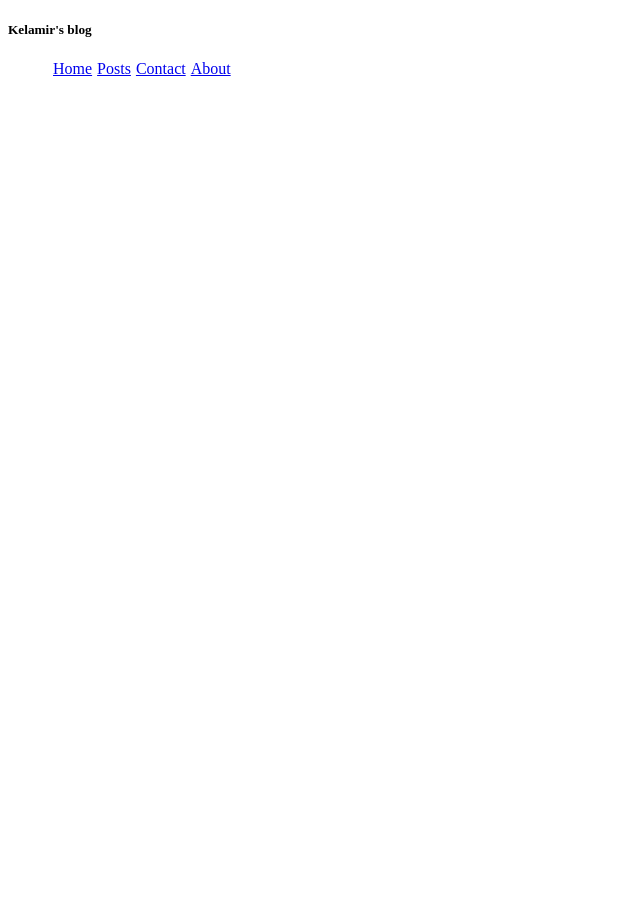
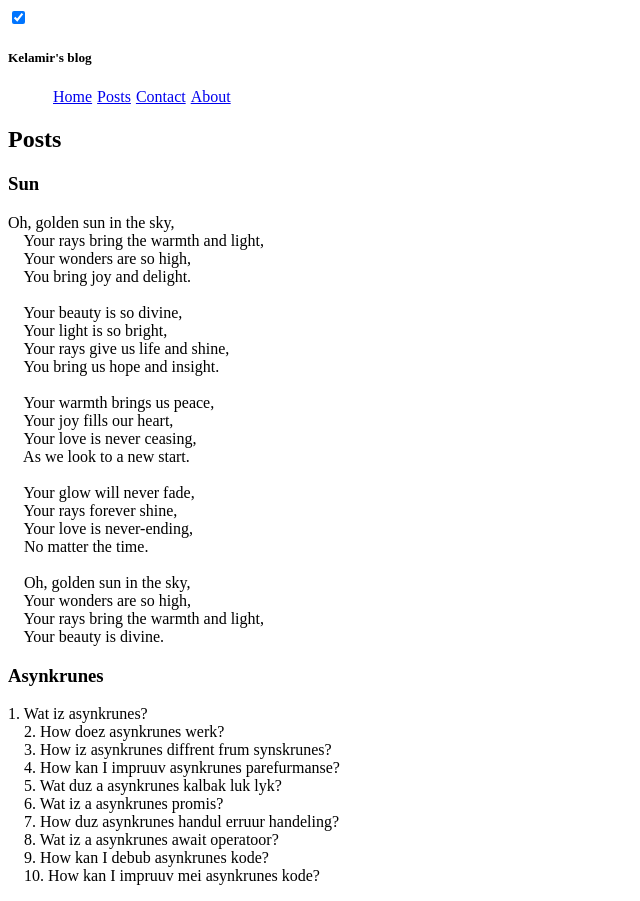
Before and after one commit to Kelamir/svelteBlog, a SvelteKit app: page /posts in a window 1280 px wide. Shown: the whole page, without its empty margins (0-640 px from the left). Before the commit the page ends 800 px from the top, so only its background shows below. Built offline with nearby package versions, Linux system fonts and the light colour scheme.

Commit message:
Fix layout so it includes pages' inherent contents, add example contents, display poems properly

```diff
--- a/src/routes/+layout.svelte
+++ b/src/routes/+layout.svelte
@@ -1,17 +1,29 @@
-
-<h5>Kelamir's blog</h5>
+<script>
+    import { fade } from 'svelte/transition';
+    let visible = true;
+</script>
 
 
-<ul>
-    <li> <a href="/home">Home</a> </li>
-    <li> <a href="/hosts">Posts</a> </li>
-    <li> <a href="/contact">Contact</a> </li>
-    <li> <a href="/about">About</a> </li>
-</ul>
 
+<input type="checkbox" bind:checked={visible}>
+
+
+{#if visible}
+    <h5 transition:fade>Kelamir's blog</h5>
+
+    <ul transition:fade>
+        <li> <a href="/home">Home</a> </li>
+        <li> <a href="/posts">Posts</a> </li>
+        <li> <a href="/contact">Contact</a> </li>
+        <li> <a href="/about">About</a> </li>
+    </ul>
+{/if}
+
+<slot />
 
 
 <style>
     ul { display: flex; flex-direction: row}
     li { display: flex;  margin-left: 5px}
+
 </style>
--- a/src/routes/about/+page.svelte
+++ b/src/routes/about/+page.svelte
@@ -0,0 +1,3 @@
+<h1>About me</h1>
+
+<p> I am a citizen of Earth.</p>
--- a/src/routes/posts/+page.svelte
+++ b/src/routes/posts/+page.svelte
@@ -0,0 +1,46 @@
+<h2>Posts</h2>
+
+<h3>Sun</h3>
+
+<p>Oh, golden sun in the sky,
+    Your rays bring the warmth and light,
+    Your wonders are so high,
+    You bring joy and delight.
+
+    Your beauty is so divine,
+    Your light is so bright,
+    Your rays give us life and shine,
+    You bring us hope and insight.
+
+    Your warmth brings us peace,
+    Your joy fills our heart,
+    Your love is never ceasing,
+    As we look to a new start.
+
+    Your glow will never fade,
+    Your rays forever shine,
+    Your love is never-ending,
+    No matter the time.
+
+    Oh, golden sun in the sky,
+    Your wonders are so high,
+    Your rays bring the warmth and light,
+    Your beauty is divine.
+</p>
+
+<h3>Asynkrunes</h3>
+<p>1. Wat iz asynkrunes?
+    2. How doez asynkrunes werk?
+    3. How iz asynkrunes diffrent frum synskrunes?
+    4. How kan I impruuv asynkrunes parefurmanse?
+    5. Wat duz a asynkrunes kalbak luk lyk?
+    6. Wat iz a asynkrunes promis?
+    7. How duz asynkrunes handul erruur handeling?
+    8. Wat iz a asynkrunes await operatoor?
+    9. How kan I debub asynkrunes kode?
+    10. How kan I impruuv mei asynkrunes kode?
+</p>
+
+<style>
+    p { white-space: pre}
+</style>
```
